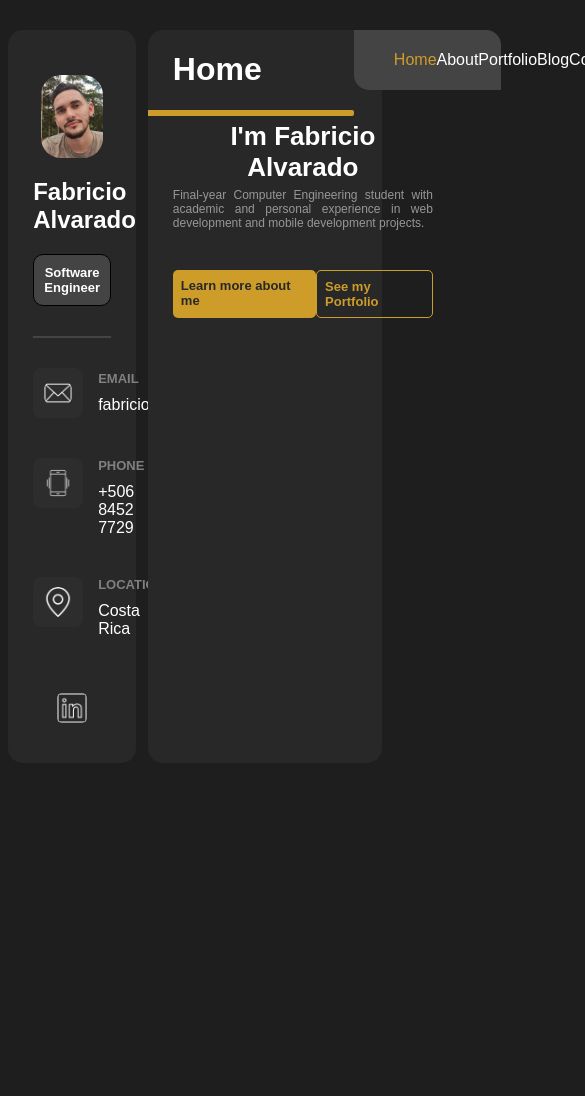
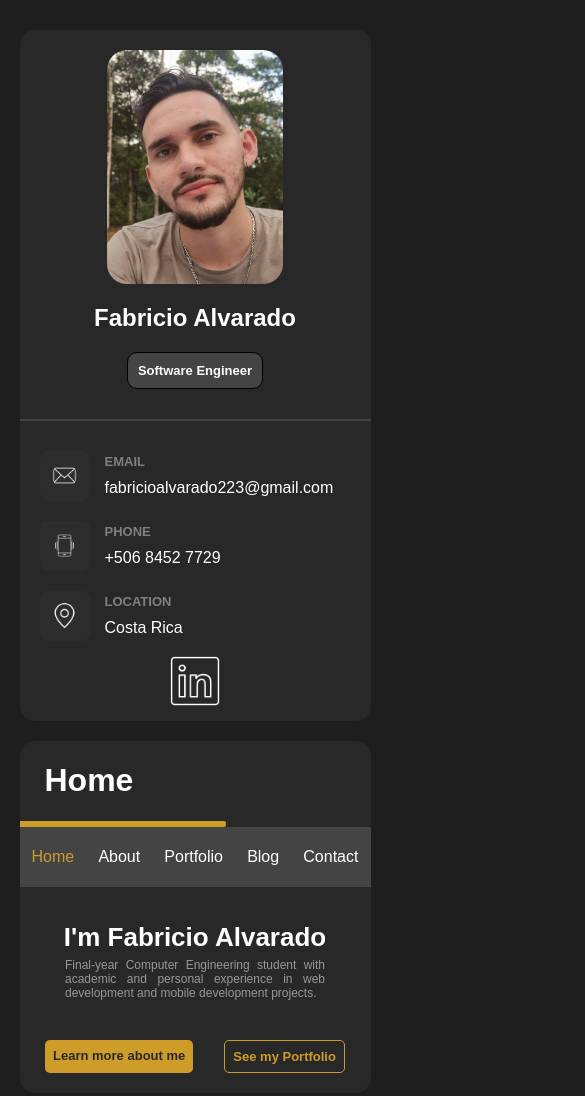
Before and after one commit to FabricioAA223/FabricioAlvaradoPortfolio, a plain HTML site: page index.html in a window 390 px wide. Shown: the top 1096 px of the page, 585 px wide, since content can reach past the window. Before the commit the page ends 844 px from the top, so only its background shows below. Drawn offline with Linux system fonts and the light colour scheme.

Commit message:
First version of responsive

```diff
--- a/index.html
+++ b/index.html
@@ -3,11 +3,11 @@
 <head>
     <meta charset="UTF-8">
     <meta name="viewport" content="width=device-width, initial-scale=1.0">
-    <title>Portfolio</title>
+    <title>Fabricio Alvarado</title>
     <link rel="stylesheet" href="styles.css">
     <link rel="stylesheet" href="https://cdnjs.cloudflare.com/ajax/libs/font-awesome/6.0.0-beta3/css/all.min.css">
 </head>
-<body class="flex-div">
+<body class="flex-div-mobile">
     <div class="sidebar">
         <div class="container-img">
             <img src="./assets/FotoCV.jpeg"/>
@@ -49,22 +49,20 @@
             </a>
     </div>
 
-
-
     <div class="div-divider"></div>
     <div class="main-container">
-        <div class="flex-div">
+        <div class="flex-div-mobile">
             <div class="block-div">
                 <h1 id="section-name">Home</h1>
                 <div id="section-name-animation"></div>
             </div>
             <nav>
                 <ul id="navbar-ul">
-                    <a onclick="navbarOption(event)" href="#"><li id="navbar-home">Home</li></a>
-                    <a onclick="navbarOption(event)" href="#"><li id="navbar-about">About</li></a>
-                    <a onclick="navbarOption(event)" href="#"><li id="navbar-portfolio">Portfolio</li></a>
-                    <a onclick="navbarOption(event)" href="#"><li id="navbar-blog">Blog</li></a>
-                    <a onclick="navbarOption(event)" href="#"><li id="navbar-contact">Contact</li></a>
+                    <a onclick="navbarOption(event)" href="#main-container"><li id="navbar-home">Home</li></a>
+                    <a onclick="navbarOption(event)" href="#main-container"><li id="navbar-about">About</li></a>
+                    <a onclick="navbarOption(event)" href="#main-container"><li id="navbar-portfolio">Portfolio</li></a>
+                    <a onclick="navbarOption(event)" href="#main-container"><li id="navbar-blog">Blog</li></a>
+                    <a onclick="navbarOption(event)" href="#main-container"><li id="navbar-contact">Contact</li></a>
                 </ul>
             </nav>
         </div>
@@ -155,24 +153,24 @@
                 <div class="skills-container">
                     <div class="skill">
                         <h4>Full Stack Web development</h4>
+                        <p>85%</p>
+                    </div>
+                    <div class="process-var-empty">
+                        <div class="process-var" style="width: 80%;"></div>
+                    </div>
+                    <div class="skill">
+                        <h4>Mobile development</h4>
                         <p>80%</p>
                     </div>
                     <div class="process-var-empty">
                         <div class="process-var" style="width: 80%;"></div>
                     </div>
                     <div class="skill">
-                        <h4>Mobile development</h4>
+                        <h4>SQL Databases</h4>
                         <p>70%</p>
                     </div>
                     <div class="process-var-empty">
                         <div class="process-var" style="width: 70%;"></div>
-                    </div>
-                    <div class="skill">
-                        <h4>SQL Databases</h4>
-                        <p>60%</p>
-                    </div>
-                    <div class="process-var-empty">
-                        <div class="process-var" style="width: 60%;"></div>
                     </div>
                     <div class="skill">
                         <h4>Automated Tests</h4>
--- a/styles.css
+++ b/styles.css
@@ -60,6 +60,9 @@ body {
 .flex-div {
     display: flex;
 }
+.flex-div-mobile {
+    display: flex;
+}
 .block-div {
     display: block;
 }
@@ -117,6 +120,10 @@ nav ul a{
 }
 .contact-data {
     margin: auto auto auto 15px;
+    width: fit-content;
+}
+.contact-data a {
+    word-break: break-all;
 }
 
 .contact-icon {
@@ -135,7 +142,7 @@ nav ul a{
 
 .contact-div {
     display: flex;
-    margin-bottom: 40px;
+    margin-top: 40px;
 }
 
 .btn-linkedin {
@@ -153,7 +160,7 @@ nav ul a{
     filter: invert(100%) brightness(200%);
 }
 
-#div-about, #div-portfolio, #div-blog, #div-contact { /**/
+#div-about, #div-portfolio, #div-blog, #div-contact {
     display: none;
 }
 #navbar-home {
@@ -205,7 +212,7 @@ nav ul a{
     font-size: 13px;
     border-radius: 5px;
     font-weight: 600;
-    margin-top: 40px;
+    margin: 40px auto 0 auto;
     cursor: pointer;
     /* background-color: rgb(68, 68, 68); */
     /* color: white; */
@@ -213,10 +220,12 @@ nav ul a{
 .btn-about-me {
     background-color: #CE9C29;
     color: rgb(40, 40, 40);
+    text-align: center;
 }
 .btn-portfolio{
     border: #CE9C29 1px solid;
     color: #CE9C29;
+    text-align: center;
 }
 /* --------------------------------------Estilos del About -------------------------------------------- */
 /* #div-about {
@@ -314,3 +323,63 @@ nav ul a{
     margin: auto 10px auto 0;
     font-size: 22px;
 }
+
+@media (max-width: 950px) {
+    .flex-div-mobile {
+        flex-direction: column;
+    }
+    .sidebar {
+        padding: 0;
+        width: 90%;
+        max-width: 500px;
+        margin: auto auto 20px auto;
+    }
+    .sidebar img {
+        width: 50%;
+    }
+    .main-container{
+        width: 90%;
+        max-width: 700px;
+        padding: 0;
+        margin: auto;
+    }
+    .div-divider{
+        display: none;
+    }
+    .contact-div {
+        margin-top: 20px;
+        margin-left: 20px;
+        margin-right: 20px;
+    }
+    .contact-div img {
+        max-width: 50px;
+    }
+    .btn-linkedin {
+        margin: auto;
+        max-width: 100px;
+    }
+    nav{
+        margin: auto auto 30px auto;
+        padding: 0;
+        width: 100%;
+        border-radius: 0;
+    }
+    nav ul {
+        margin: auto;
+        padding: 0;
+        justify-content: space-around  ;
+        align-content: center;
+    }
+    nav ul a{
+        margin: auto;
+    }
+    .cartoon-img-container {
+        display: none;
+    }
+    .div-home, .home-data {
+        margin: auto;
+    }
+    .padding-div{
+        padding: 0 10px 20px 10px;
+    }
+  }
```
